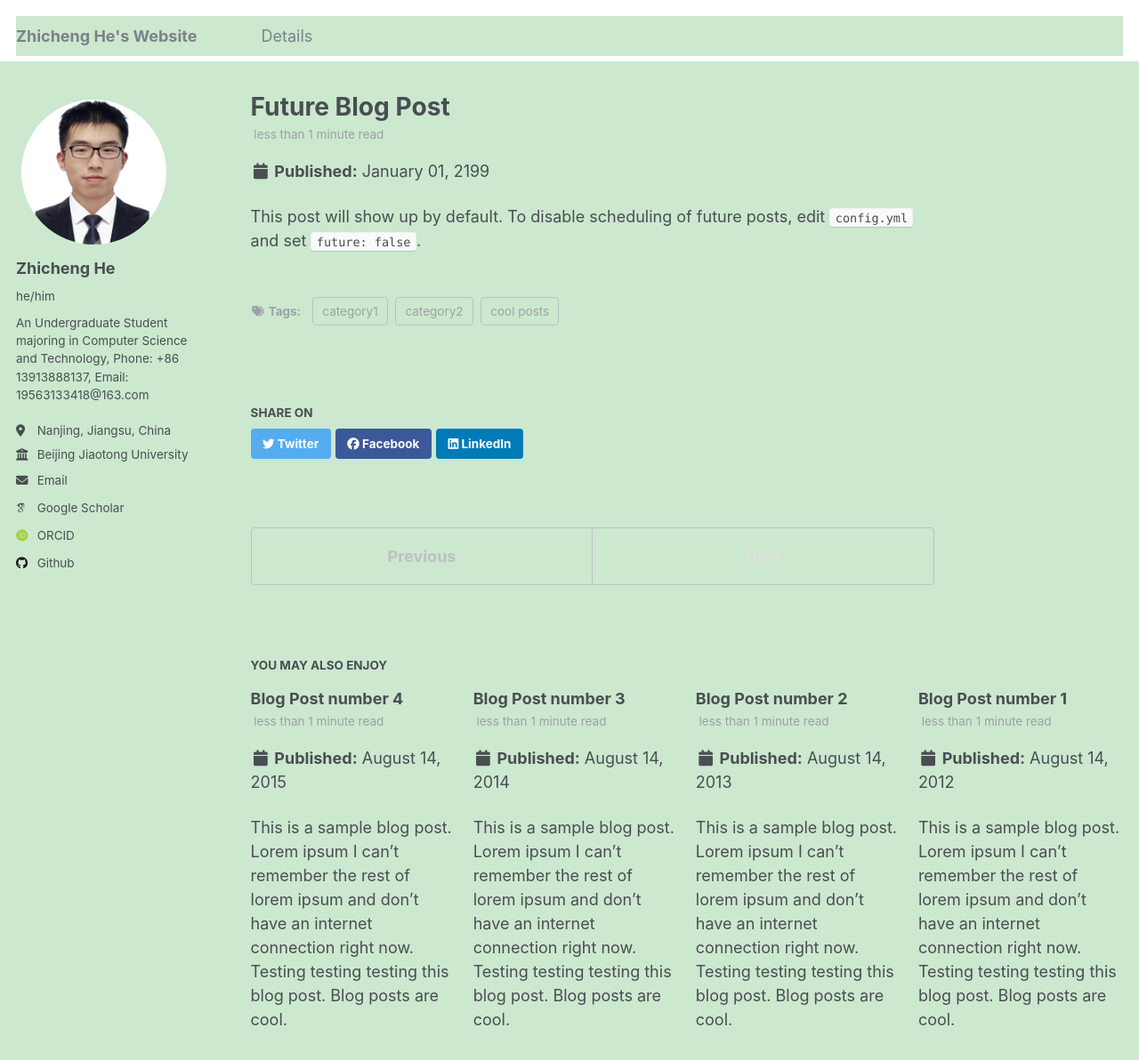
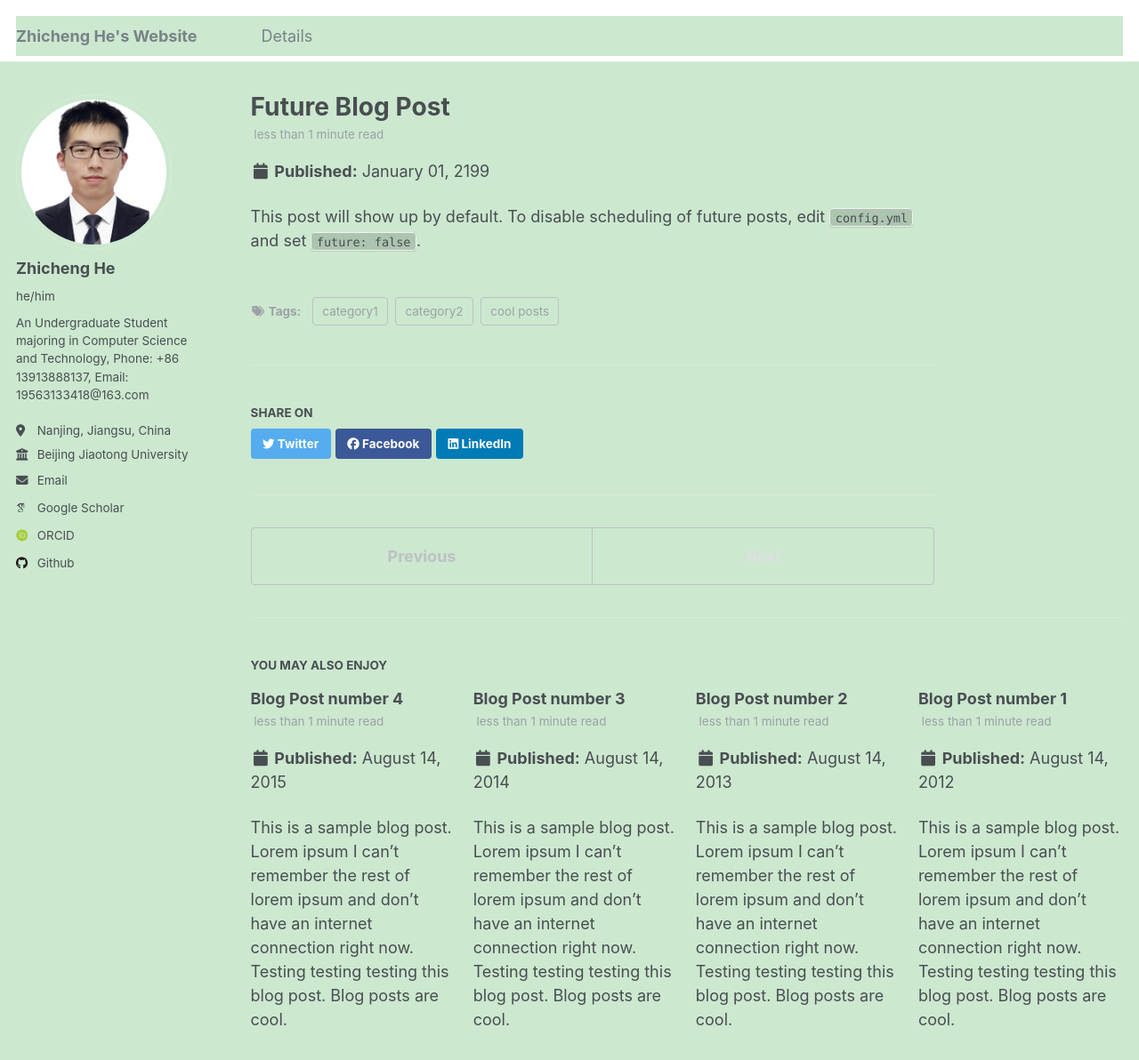
Before and after one commit to hezhicheng2002/hezhicheng2002.github.io, a Jekyll site: the page built from _posts/2199-01-01-future-post.md, in a window 1280 px wide and 1400 px high. Shown: the top 1192 px of the window at 89% size. Built offline with Jekyll 4.4.1, drawn with Linux system fonts in a browser that asks for light colours; some web fonts are replaced.

Commit message:
Update _variables.scss

```diff
--- a/_sass/_variables.scss
+++ b/_sass/_variables.scss
@@ -63,10 +63,10 @@
 
 $body-color                 : #cce8cf;
 $background-color           : #cce8cf;
-$code-background-color      : #fafafa;
-$code-background-color-dark : $light-gray;
+$code-background-color      : mix(#000, $background-color, 15%);
+$code-background-color-dark : mix(#000, $background-color, 20%);
 $text-color                 : $dark-gray;
-$border-color               : #cce8cf;
+$border-color               : mix(#fff, $background-color, 20%);
 
 $primary-color              : #7a8288;
 $success-color              : #62c462;
```
